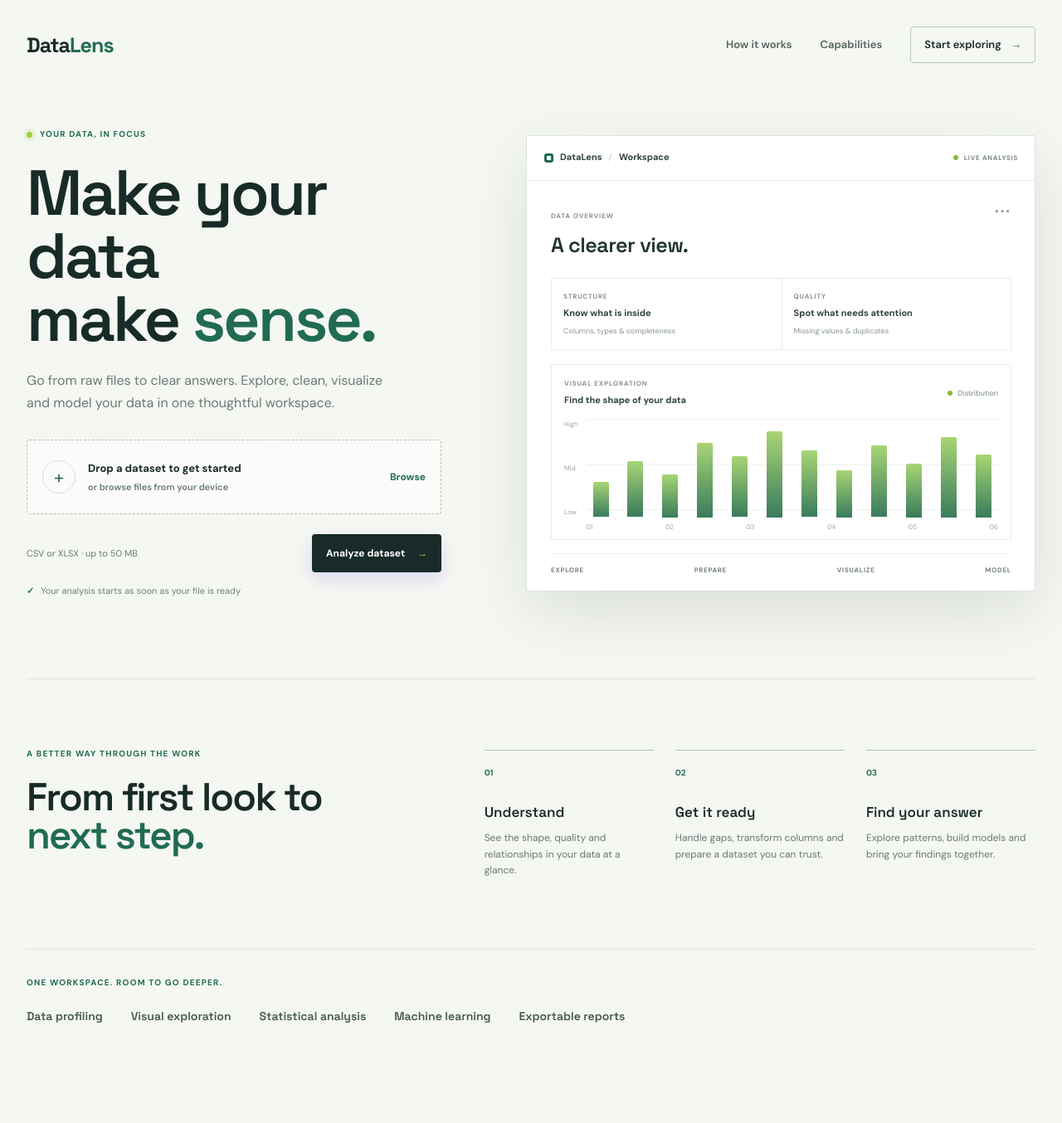
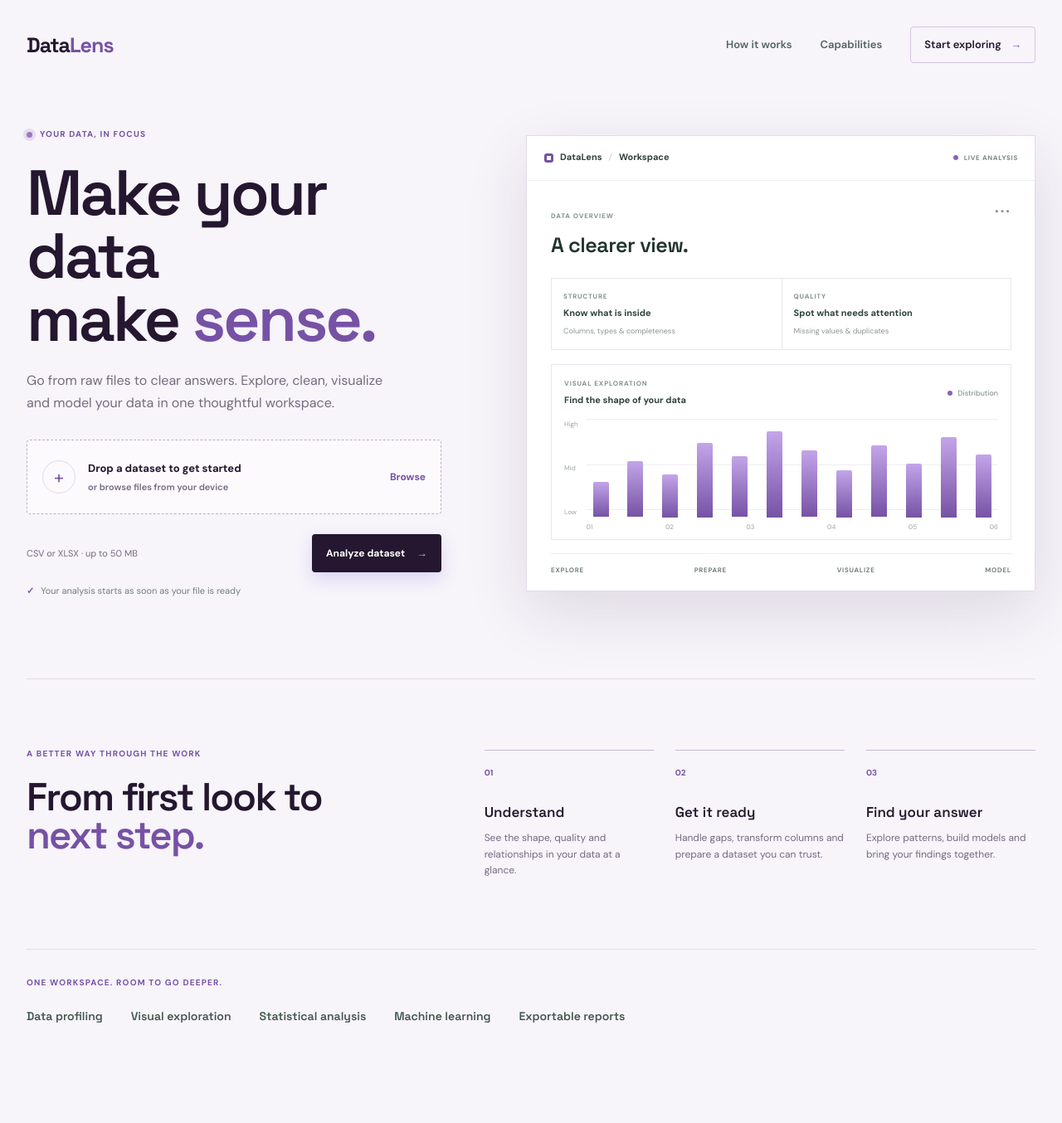
Before and after one commit to Harinitech01-sys/datalens_ai, a Flask app: page / in a window 1280 px wide. Shown: the whole page at 83% size. Run offline with Flask 3, Linux system fonts and the light colour scheme.

Commit message:
Update DataLens UI and styling

```diff
--- a/static/css/style.css
+++ b/static/css/style.css
@@ -1389,18 +1389,23 @@ button:hover {
 ========================= */
 
 .landing-page {
-    --landing-ink: #182b28;
-    --landing-muted: #697a75;
-    --landing-line: #dce5df;
-    --landing-green: #216b53;
-    --landing-lime: #c8f06a;
-    background: #f5f7f2;
+    --landing-ink: #24172f;
+    --landing-muted: #756b80;
+    --landing-line: #e3dbe9;
+    --landing-green: #7652a5;
+    --landing-lime: #d7c5f4;
+    background: #f7f4fa;
 }
 
 .navbar-home {
+    position: static;
+    top: auto;
+    z-index: auto;
     width: min(1320px, calc(100% - 64px));
     max-width: 1320px;
     min-height: 68px;
+    align-items: center;
+    flex-direction: row;
     margin-top: 20px;
     padding: 10px 0;
     background: transparent;
@@ -1440,7 +1445,7 @@ button:hover {
 
 .home-nav-links .home-nav-cta {
     padding: 11px 16px;
-    border: 1px solid #b7c9bd;
+    border: 1px solid #d4c6df;
     border-radius: 4px;
     color: var(--landing-ink);
 }
@@ -1493,8 +1498,8 @@ button:hover {
     width: 7px;
     height: 7px;
     border-radius: 50%;
-    background: #9fcf43;
-    box-shadow: 0 0 0 4px rgba(159, 207, 67, 0.16);
+    background: #9b79c3;
+    box-shadow: 0 0 0 4px rgba(118, 82, 165, 0.14);
 }
 
 .landing-copy h1,
@@ -1532,7 +1537,7 @@ button:hover {
     gap: 15px;
     min-height: 90px;
     padding: 16px 18px;
-    border: 1px dashed #aebfb3;
+    border: 1px dashed #bdafc8;
     border-radius: 4px;
     background: rgba(255, 255, 255, 0.58);
     cursor: pointer;
@@ -1552,7 +1557,7 @@ button:hover {
     width: 40px;
     height: 40px;
     place-items: center;
-    border: 1px solid #d3e1d6;
+    border: 1px solid #e3d9eb;
     border-radius: 50%;
     color: var(--landing-green);
     font-size: 22px;
@@ -1632,7 +1637,7 @@ button:hover {
 
 .upload-footer button:hover {
     transform: translateY(-1px);
-    background: var(--landing-green);
+    background: #62428f;
 }
 
 .upload-footer button span {
@@ -1657,9 +1662,9 @@ button:hover {
 .workspace-preview {
     position: relative;
     padding: 0 0 0 1px;
-    border: 1px solid #dce5df;
+    border: 1px solid #e3dbe9;
     background: #fff;
-    box-shadow: 0 24px 70px rgba(33, 55, 46, 0.12);
+    box-shadow: 0 24px 70px rgba(45, 31, 59, 0.12);
     animation: preview-enter 0.7s ease-out both;
 }
 
@@ -1708,7 +1713,7 @@ button:hover {
     width: 6px;
     height: 6px;
     border-radius: 50%;
-    background: #8ab93d;
+    background: #8963b8;
 }
 
 .preview-body {
@@ -1748,7 +1753,7 @@ button:hover {
     display: grid;
     grid-template-columns: 1fr 1fr;
     margin-top: 20px;
-    border: 1px solid #e8eeea;
+    border: 1px solid #ebe5ef;
 }
 
 .preview-summary > div {
@@ -1758,7 +1763,7 @@ button:hover {
 }
 
 .preview-summary > div + div {
-    border-left: 1px solid #e8eeea;
+    border-left: 1px solid #ebe5ef;
 }
 
 .preview-summary span {
@@ -1781,7 +1786,7 @@ button:hover {
 .preview-chart {
     margin-top: 17px;
     padding: 16px 15px 9px;
-    border: 1px solid #e8eeea;
+    border: 1px solid #ebe5ef;
 }
 
 .chart-heading {
@@ -1838,7 +1843,7 @@ button:hover {
     right: 0;
     left: 0;
     height: 1px;
-    background: #edf1ee;
+    background: #f0ebf4;
 }
 
 .chart-gridline:nth-child(1) { top: 0; }
@@ -1860,7 +1865,7 @@ button:hover {
     max-width: 19px;
     height: var(--bar);
     border-radius: 2px 2px 0 0;
-    background: linear-gradient(180deg, #a8d574, #397b5d);
+    background: linear-gradient(180deg, #c3a5e9, #7652a5);
     transform-origin: bottom;
     animation: bar-rise 0.8s cubic-bezier(0.2, 0.7, 0.3, 1) both;
 }
@@ -1885,7 +1890,7 @@ button:hover {
     gap: 8px;
     margin-top: 16px;
     padding-top: 13px;
-    border-top: 1px solid #edf1ee;
+    border-top: 1px solid #f0ebf4;
     color: #728179;
     font-size: 8px;
     font-weight: 700;
@@ -1915,7 +1920,7 @@ button:hover {
 
 .workflow-steps article {
     padding-top: 12px;
-    border-top: 1px solid #afc2b5;
+    border-top: 1px solid #c8bad4;
 }
 
 .step-number {
```
